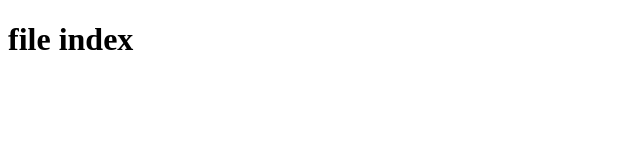
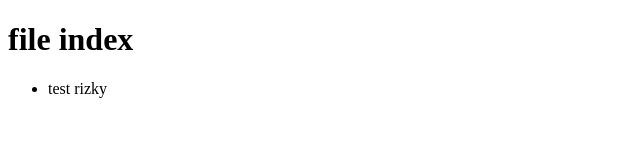
Before and after one commit to Rizzdhr/latihanGIT1, a plain HTML site: page index.html in a window 1280 px wide. Shown: the full height of the page, 0-640 px from the left. Drawn offline with Linux system fonts and the light colour scheme.

Commit message:
menambah file index.html

```diff
--- a/index.html
+++ b/index.html
@@ -8,5 +8,9 @@
 </head>
 <body>
  <h1>file index</h1>
+
+  <ul>
+   <li>test rizky </li>
+  </ul>
 </body>
 </html>
```
